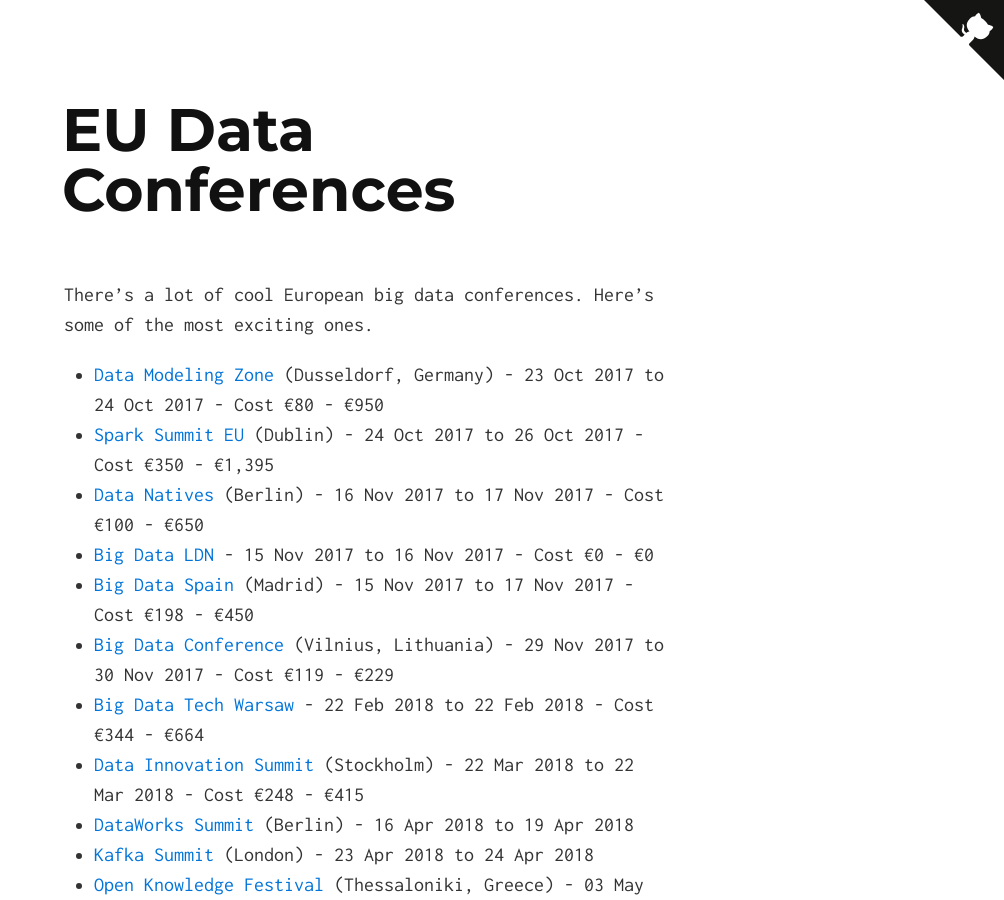
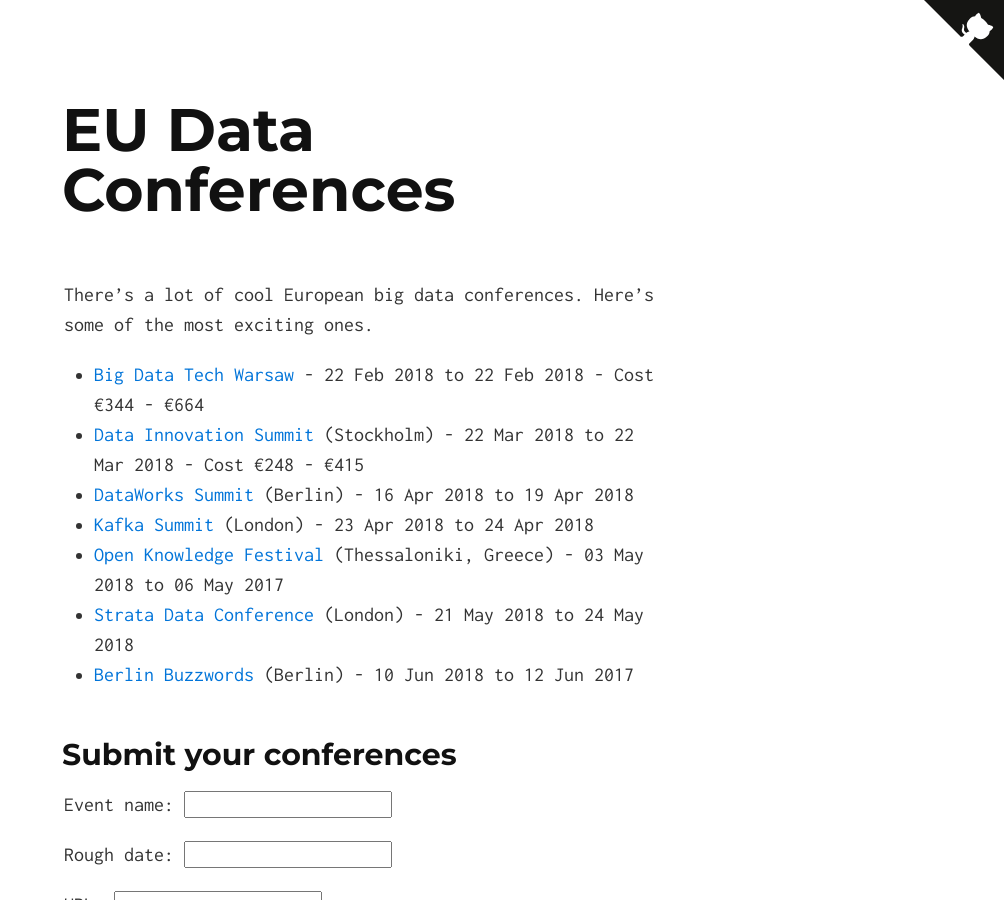
Before and after one commit to eudataconf/eudataconf, a Jekyll site: the page built from index.md, in a window 1280 px wide and 900 px high. Shown: the whole window, without its empty margins (276-1280 px from the left). Built offline with Jekyll 4.4.1, drawn with Linux system fonts in a browser that asks for light colours.

Commit message:
remove old dates

```diff
--- a/_data/conferences.yml
+++ b/_data/conferences.yml
@@ -1,56 +1,3 @@
-- name: Data Modeling Zone
-  location: Dusseldorf, Germany
-  roughdate: 23-24 October 2017
-  uri: http://www.datamodelingzone.eu/
-  uid: 21
-  startdate: 2017-10-23
-  enddate: 2017-10-24
-  mincost: €80
-  maxcost: €950
-- name: Spark Summit EU
-  location: Dublin
-  roughdate: 24-26 October 2017
-  uri: https://spark-summit.org/eu-2017/
-  uid: 22
-  startdate: 2017-10-24
-  enddate: 2017-10-26
-  mincost: €350
-  maxcost: €1,395
-- name: Data Natives
-  location: Berlin
-  roughdate: 16-17 November 2017
-  uri: http://datanatives.io/
-  uid: 13
-  startdate: 2017-11-16
-  enddate: 2017-11-17
-  mincost: €100
-  maxcost: €650
-- name: Big Data LDN
-  roughdate: 15-16 November 2017
-  uri: https://bigdataldn.com/
-  uid: 14
-  startdate: 2017-11-15
-  enddate: 2017-11-16
-  mincost: €0
-  maxcost: €0
-- name: Big Data Spain
-  roughdate: 15-17 November 2017
-  uri: https://www.bigdataspain.org/
-  uid: 18
-  startdate: 2017-11-15
-  enddate: 2017-11-17
-  location: Madrid
-  mincost: €198
-  maxcost: €450
-- name: Big Data Conference
-  roughdate: 29-30 November 2017
-  uri: http://www.bigdataconference.lt/
-  uid: 20
-  startdate: 2017-11-29
-  enddate: 2017-11-30
-  location: Vilnius, Lithuania
-  mincost: €119
-  maxcost: €229
 - name: Big Data Tech Warsaw
   roughdate: 22 February 2018
   uid: 24
```
